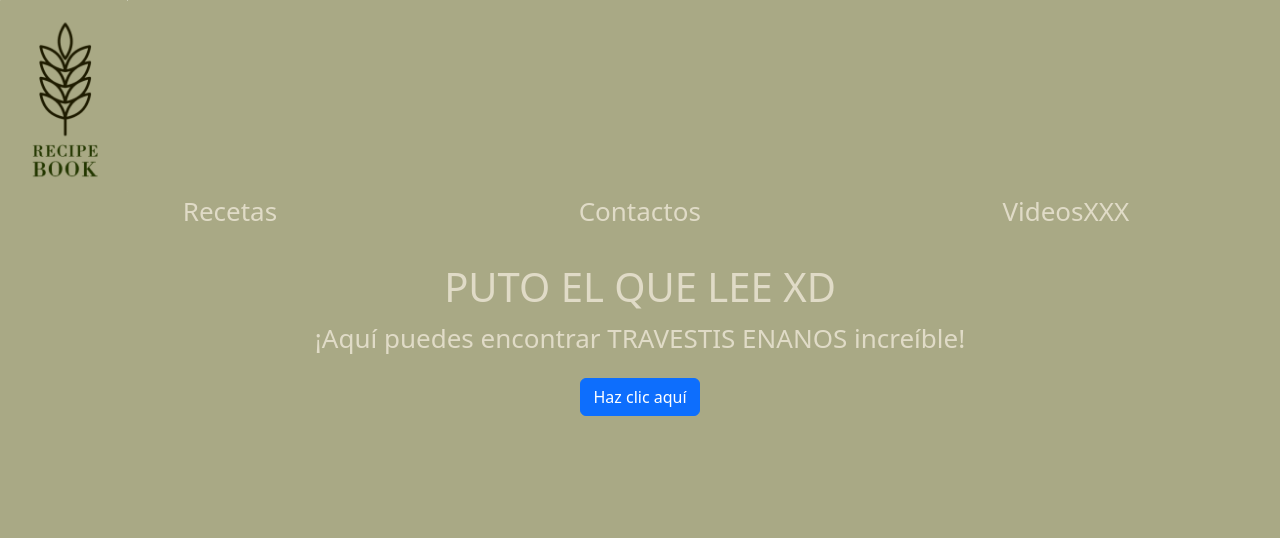
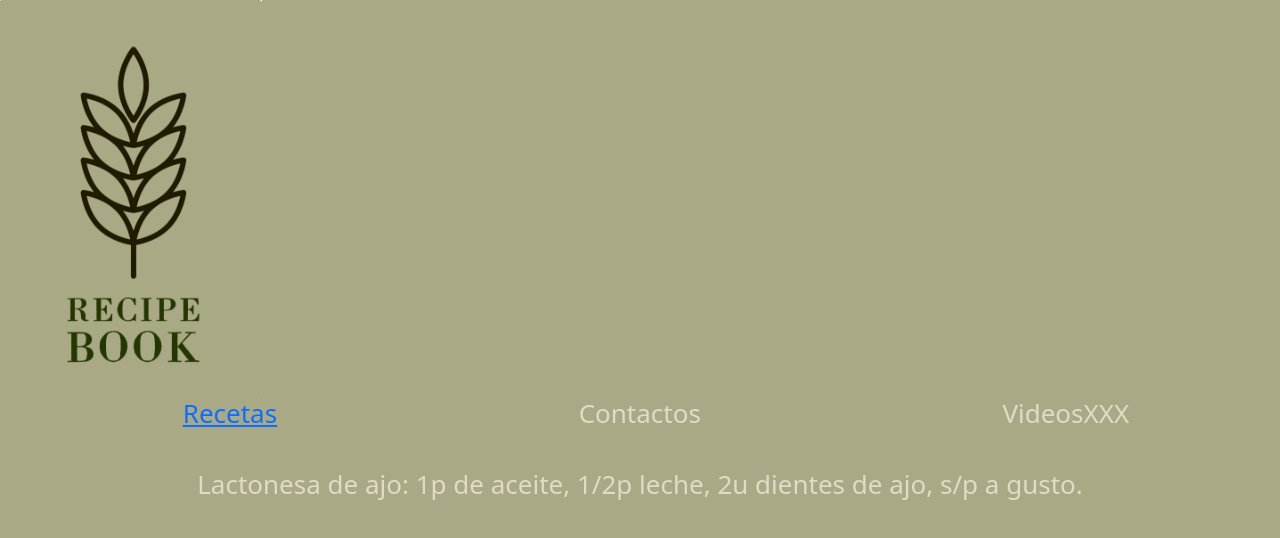
Before and after one commit to reak97/Recipe-project, a React (Create React App) app in the folder frontend/: page /recetas in a window 1280 px wide. Shown: the top 538 px of the page. Built offline with nearby package versions, Linux system fonts and the light colour scheme.

Commit message:
router dom

```diff
--- a/frontend/src/App.js
+++ b/frontend/src/App.jsx
@@ -1,10 +1,14 @@
 import './App.css';
+import { BrowserRouter } from "react-router-dom";
 import Home from './components/Home';
 
 function App() {
   return (
+
     <div className="App App-header">
+    <BrowserRouter>
       <Home/>
+    </BrowserRouter>
     </div>
   );
 }
--- /dev/null
+++ b/frontend/src/components/Content-wrap.jsx
@@ -0,0 +1,18 @@
+import { Routes, Route } from 'react-router-dom';
+import Recetas from "./Content/Recetas";
+
+export default function ContentWrap(){
+    return(
+        <main>
+
+
+           <Routes>
+              <Route path="/recetas" element={<Recetas/>}/>
+              <Route path="/*" element={<p>404 - página no encontrada</p>}/>
+            </Routes>
+
+
+        </main>
+
+    )
+}
--- /dev/null
+++ b/frontend/src/components/Content/Recetas.jsx
@@ -0,0 +1,5 @@
+export default function Recetas (){
+    return(
+        <p>Lactonesa de ajo: 1p de aceite, 1/2p leche, 2u dientes de ajo, s/p a gusto. </p>
+    )
+}
--- a/frontend/src/components/Header.jsx
+++ b/frontend/src/components/Header.jsx
@@ -8,7 +8,8 @@ export default function Header() {
         <figure>
 
           <div className='logo'>
-            <img src={logo} alt="Logo Recipe Book	" className='w-50'/>
+          <a  href="/"><img src={logo} alt="Logo Recipe Book	" className='w-100' /></a>
+
           </div>
 
           <Navbar/>
--- a/frontend/src/components/Home.jsx
+++ b/frontend/src/components/Home.jsx
@@ -1,15 +1,15 @@
 import React from 'react';
 import Header from './Header';
+import ContentWrap from './Content-wrap';
 
 const Home = () => {
   return (
 
     <div>
       <Header/>
-      <h1>PUTO EL QUE LEE XD</h1>
-      <p>¡Aquí puedes encontrar TRAVESTIS ENANOS increíble!</p>
-      <button className="btn btn-primary">Haz clic aquí</button>
+      <ContentWrap/>
     </div>
+
   );
 };
 
--- a/frontend/src/components/Navbar.jsx
+++ b/frontend/src/components/Navbar.jsx
@@ -1,10 +1,13 @@
+import { Link } from "react-router-dom";
 export default function Navbar() {
     return (
     <nav>
         <section className="nav-bar">
             <ul className="ul">
                 <li>
+                    <Link to= "/recetas">
                     Recetas
+                    </Link>
                 </li>
                 <li>
                     Contactos
--- a/frontend/src/components/Web.css
+++ b/frontend/src/components/Web.css
@@ -3,8 +3,8 @@
 }
 
 
-.w-50{
-    max-width: 10%;
+.w-100{
+    max-width: 100%;
 }
 
 
```
Also changed, not shown: frontend/src/main.jsx (added, +10 -0 lines).
